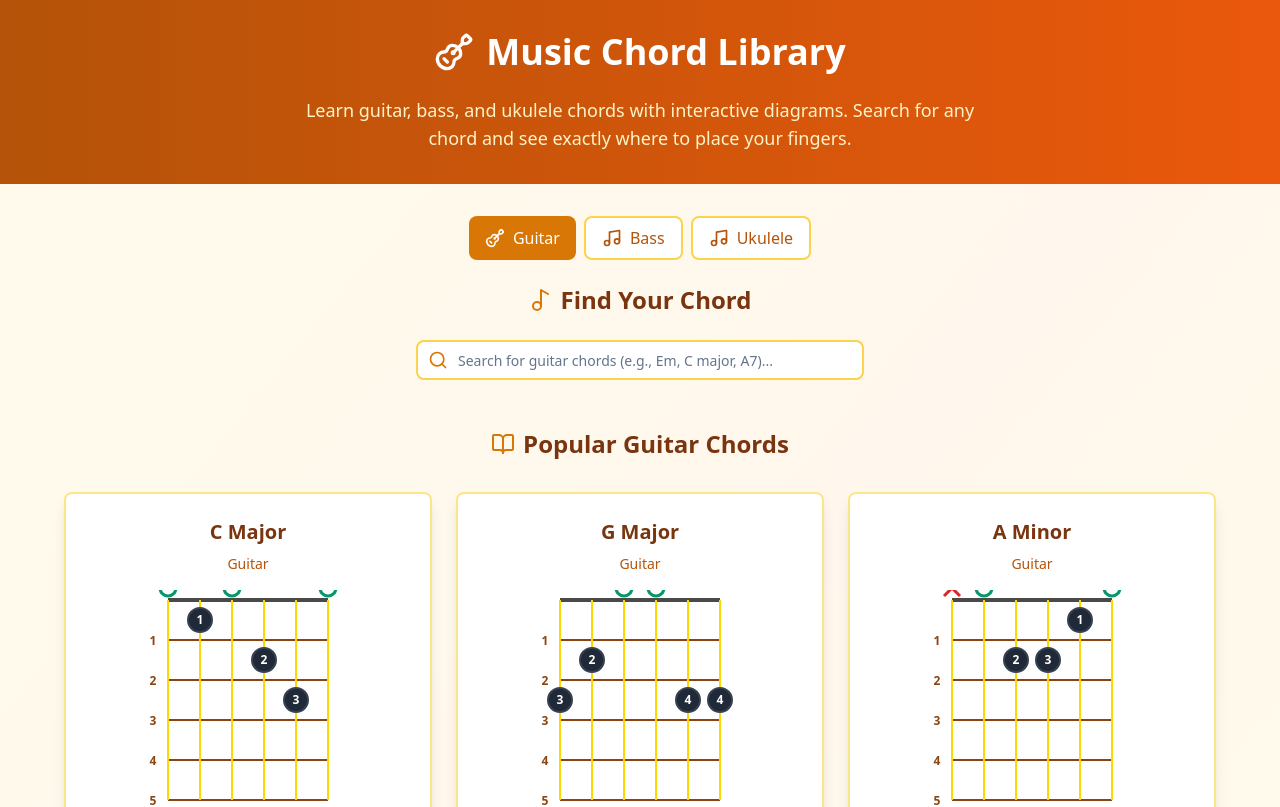
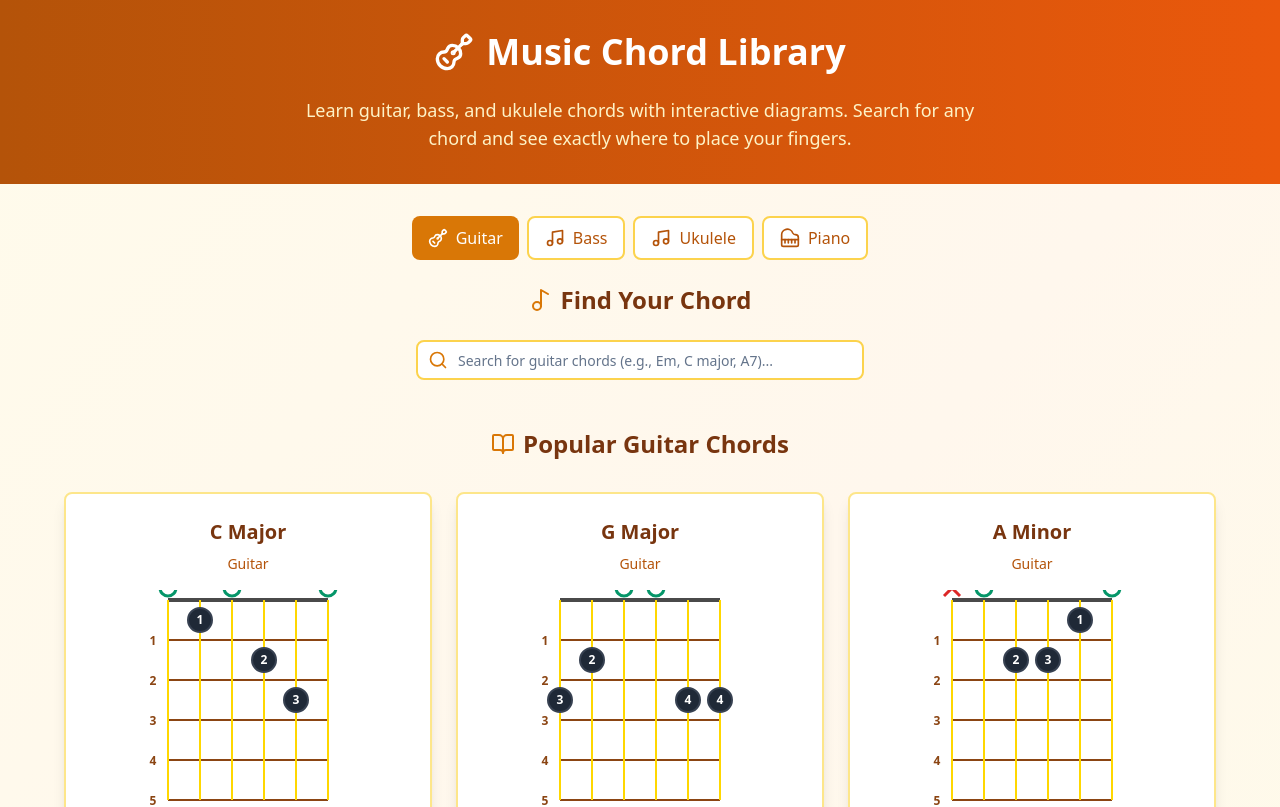
Before and after one commit to jacobxny/Chord-Learner, a React (Vite) app: page / in a window 1280 px wide. Shown: the top 807 px of the page. Built offline with nearby package versions, Linux system fonts and the light colour scheme.

Commit message:
Add piano instrument support
Add piano to the instrument selector and chord data.

```diff
--- a/src/components/ChordDiagram.tsx
+++ b/src/components/ChordDiagram.tsx
@@ -12,6 +12,95 @@ const ChordDiagram: React.FC<ChordDiagramProps> = ({ chord }) => {
   const stringWidth = chord.instrument === 'bass' ? 40 : 32;
   const diagramWidth = 20 + (strings.length - 1) * stringWidth + 20;
 
+  // Piano keyboard rendering
+  if (chord.instrument === 'piano') {
+    const whiteKeys = ['C', 'D', 'E', 'F', 'G', 'A', 'B'];
+    const blackKeys = ['C#', 'D#', 'F#', 'G#', 'A#'];
+    const keyWidth = 40;
+    const whiteKeyHeight = 120;
+    const blackKeyHeight = 80;
+
+    return (
+      <div className="bg-white rounded-lg shadow-lg p-6 border-2 border-amber-200">
+        <h3 className="text-xl font-bold text-amber-900 mb-2 text-center">{chord.name}</h3>
+        <p className="text-sm text-amber-700 mb-4 text-center capitalize">{chord.instrument}</p>
+
+        <div className="relative mx-auto" style={{ width: whiteKeys.length * keyWidth }}>
+          {/* Piano keyboard */}
+          <svg width={whiteKeys.length * keyWidth} height={whiteKeyHeight + 20} className="mx-auto">
+            {/* White keys */}
+            {whiteKeys.map((key, index) => {
+              const isPressed = chord.keys?.includes(key);
+              return (
+                <rect
+                  key={key}
+                  x={index * keyWidth}
+                  y="0"
+                  width={keyWidth - 2}
+                  height={whiteKeyHeight}
+                  fill={isPressed ? "#FCD34D" : "#FFFFFF"}
+                  stroke="#374151"
+                  strokeWidth="2"
+                  rx="4"
+                />
+              );
+            })}
+
+            {/* Black keys */}
+            {blackKeys.map((key, index) => {
+              const blackKeyPositions = [0.7, 1.7, 3.7, 4.7, 5.7]; // Positions relative to white keys
+              const isPressed = chord.keys?.includes(key);
+              if (index < blackKeyPositions.length) {
+                return (
+                  <rect
+                    key={key}
+                    x={blackKeyPositions[index] * keyWidth - 12}
+                    y="0"
+                    width="24"
+                    height={blackKeyHeight}
+                    fill={isPressed ? "#F59E0B" : "#1F2937"}
+                    stroke="#374151"
+                    strokeWidth="1"
+                    rx="2"
+                  />
+                );
+              }
+              return null;
+            })}
+
+            {/* Key labels */}
+            {whiteKeys.map((key, index) => (
+              <text
+                key={`label-${key}`}
+                x={index * keyWidth + keyWidth / 2}
+                y={whiteKeyHeight + 15}
+                textAnchor="middle"
+                fill="#374151"
+                fontSize="12"
+                fontWeight="bold"
+              >
+                {key}
+              </text>
+            ))}
+          </svg>
+
+          {/* Chord notes display */}
+          <div className="mt-4 text-center">
+            <p className="text-sm text-amber-700 mb-2">Notes:</p>
+            <div className="flex justify-center gap-2">
+              {chord.keys?.map((key, index) => (
+                <span key={index} className="bg-amber-100 text-amber-800 px-2 py-1 rounded text-sm font-medium">
+                  {key}
+                </span>
+              ))}
+            </div>
+          </div>
+        </div>
+      </div>
+    );
+  }
+
+  // String instrument rendering (guitar, bass, ukulele)
   return (
     <div className="bg-white rounded-lg shadow-lg p-6 border-2 border-amber-200">
       <h3 className="text-xl font-bold text-amber-900 mb-2 text-center">{chord.name}</h3>
--- a/src/components/InstrumentSelector.tsx
+++ b/src/components/InstrumentSelector.tsx
@@ -1,6 +1,6 @@
 
 import React from 'react';
-import { Guitar, Music } from 'lucide-react';
+import { Guitar, Music, Piano } from 'lucide-react';
 import { Instrument } from '../data/chords';
 
 interface InstrumentSelectorProps {
@@ -15,7 +15,8 @@ const InstrumentSelector: React.FC<InstrumentSelectorProps> = ({
   const instruments: { value: Instrument; label: string; icon: React.ReactNode }[] = [
     { value: 'guitar', label: 'Guitar', icon: <Guitar className="h-5 w-5" /> },
     { value: 'bass', label: 'Bass', icon: <Music className="h-5 w-5" /> },
-    { value: 'ukulele', label: 'Ukulele', icon: <Music className="h-5 w-5" /> }
+    { value: 'ukulele', label: 'Ukulele', icon: <Music className="h-5 w-5" /> },
+    { value: 'piano', label: 'Piano', icon: <Piano className="h-5 w-5" /> }
   ];
 
   return (
--- a/src/data/chords.ts
+++ b/src/data/chords.ts
@@ -1,18 +1,20 @@
 
 export interface ChordData {
   name: string;
-  positions: number[]; // Fret positions for each string (0 = open, -1 = muted)
+  positions: number[]; // Fret positions for each string (0 = open, -1 = muted) OR piano keys
   fingers: number[]; // Finger numbers (0 = open/muted, 1-4 = fingers)
   baseFret: number; // Starting fret for display
-  instrument: 'guitar' | 'bass' | 'ukulele';
+  instrument: 'guitar' | 'bass' | 'ukulele' | 'piano';
+  keys?: string[]; // Piano keys for piano chords
 }
 
-export type Instrument = 'guitar' | 'bass' | 'ukulele';
+export type Instrument = 'guitar' | 'bass' | 'ukulele' | 'piano';
 
 export const instrumentStrings: Record<Instrument, string[]> = {
   guitar: ['E', 'A', 'D', 'G', 'B', 'E'],
   bass: ['G', 'D', 'A', 'E'],
-  ukulele: ['G', 'C', 'E', 'A']
+  ukulele: ['G', 'C', 'E', 'A'],
+  piano: ['C', 'D', 'E', 'F', 'G', 'A', 'B'] // Octave keys
 };
 
 export const chordDatabase: Record<string, ChordData[]> = {
@@ -20,101 +22,120 @@ export const chordDatabase: Record<string, ChordData[]> = {
   "C": [
     { name: "C Major", positions: [0, 1, 0, 2, 3, 0], fingers: [0, 1, 0, 2, 3, 0], baseFret: 1, instrument: 'guitar' },
     { name: "C Major", positions: [-1, 3, 5, 5], fingers: [0, 1, 3, 4], baseFret: 1, instrument: 'bass' },
-    { name: "C Major", positions: [0, 0, 0, 3], fingers: [0, 0, 0, 3], baseFret: 1, instrument: 'ukulele' }
+    { name: "C Major", positions: [0, 0, 0, 3], fingers: [0, 0, 0, 3], baseFret: 1, instrument: 'ukulele' },
+    { name: "C Major", positions: [1, 3, 5], fingers: [1, 3, 5], baseFret: 1, instrument: 'piano', keys: ['C', 'E', 'G'] }
   ],
   "D": [
     { name: "D Major", positions: [-1, -1, 0, 2, 3, 2], fingers: [0, 0, 0, 1, 3, 2], baseFret: 1, instrument: 'guitar' },
     { name: "D Major", positions: [-1, 5, 7, 7], fingers: [0, 1, 3, 4], baseFret: 1, instrument: 'bass' },
-    { name: "D Major", positions: [2, 2, 2, 0], fingers: [2, 2, 2, 0], baseFret: 1, instrument: 'ukulele' }
+    { name: "D Major", positions: [2, 2, 2, 0], fingers: [2, 2, 2, 0], baseFret: 1, instrument: 'ukulele' },
+    { name: "D Major", positions: [1, 3, 5], fingers: [1, 3, 5], baseFret: 1, instrument: 'piano', keys: ['D', 'F#', 'A'] }
   ],
   "E": [
     { name: "E Major", positions: [0, 2, 2, 1, 0, 0], fingers: [0, 3, 2, 1, 0, 0], baseFret: 1, instrument: 'guitar' },
     { name: "E Major", positions: [0, 2, 2, 1], fingers: [0, 3, 2, 1], baseFret: 1, instrument: 'bass' },
-    { name: "E Major", positions: [4, 4, 4, 2], fingers: [3, 3, 3, 1], baseFret: 1, instrument: 'ukulele' }
+    { name: "E Major", positions: [4, 4, 4, 2], fingers: [3, 3, 3, 1], baseFret: 1, instrument: 'ukulele' },
+    { name: "E Major", positions: [1, 3, 5], fingers: [1, 3, 5], baseFret: 1, instrument: 'piano', keys: ['E', 'G#', 'B'] }
   ],
   "F": [
     { name: "F Major", positions: [1, 1, 3, 3, 2, 1], fingers: [1, 1, 4, 3, 2, 1], baseFret: 1, instrument: 'guitar' },
     { name: "F Major", positions: [1, 3, 3, 2], fingers: [1, 3, 4, 2], baseFret: 1, instrument: 'bass' },
-    { name: "F Major", positions: [2, 0, 1, 0], fingers: [2, 0, 1, 0], baseFret: 1, instrument: 'ukulele' }
+    { name: "F Major", positions: [2, 0, 1, 0], fingers: [2, 0, 1, 0], baseFret: 1, instrument: 'ukulele' },
+    { name: "F Major", positions: [1, 3, 5], fingers: [1, 3, 5], baseFret: 1, instrument: 'piano', keys: ['F', 'A', 'C'] }
   ],
   "G": [
     { name: "G Major", positions: [3, 2, 0, 0, 3, 3], fingers: [3, 2, 0, 0, 4, 4], baseFret: 1, instrument: 'guitar' },
     { name: "G Major", positions: [3, 5, 5, 4], fingers: [1, 3, 4, 2], baseFret: 1, instrument: 'bass' },
-    { name: "G Major", positions: [0, 2, 3, 2], fingers: [0, 1, 3, 2], baseFret: 1, instrument: 'ukulele' }
+    { name: "G Major", positions: [0, 2, 3, 2], fingers: [0, 1, 3, 2], baseFret: 1, instrument: 'ukulele' },
+    { name: "G Major", positions: [1, 3, 5], fingers: [1, 3, 5], baseFret: 1, instrument: 'piano', keys: ['G', 'B', 'D'] }
   ],
   "A": [
     { name: "A Major", positions: [-1, 0, 2, 2, 2, 0], fingers: [0, 0, 1, 2, 3, 0], baseFret: 1, instrument: 'guitar' },
     { name: "A Major", positions: [-1, 0, 2, 2], fingers: [0, 0, 1, 2], baseFret: 1, instrument: 'bass' },
-    { name: "A Major", positions: [2, 1, 0, 0], fingers: [2, 1, 0, 0], baseFret: 1, instrument: 'ukulele' }
+    { name: "A Major", positions: [2, 1, 0, 0], fingers: [2, 1, 0, 0], baseFret: 1, instrument: 'ukulele' },
+    { name: "A Major", positions: [1, 3, 5], fingers: [1, 3, 5], baseFret: 1, instrument: 'piano', keys: ['A', 'C#', 'E'] }
   ],
   "B": [
     { name: "B Major", positions: [-1, 2, 4, 4, 4, 2], fingers: [0, 1, 3, 4, 2, 1], baseFret: 1, instrument: 'guitar' },
     { name: "B Major", positions: [-1, 2, 4, 4], fingers: [0, 1, 3, 4], baseFret: 1, instrument: 'bass' },
-    { name: "B Major", positions: [4, 3, 2, 2], fingers: [4, 3, 1, 2], baseFret: 1, instrument: 'ukulele' }
+    { name: "B Major", positions: [4, 3, 2, 2], fingers: [4, 3, 1, 2], baseFret: 1, instrument: 'ukulele' },
+    { name: "B Major", positions: [1, 3, 5], fingers: [1, 3, 5], baseFret: 1, instrument: 'piano', keys: ['B', 'D#', 'F#'] }
   ],
 
   // Minor Chords
   "Am": [
     { name: "A Minor", positions: [-1, 0, 2, 2, 1, 0], fingers: [0, 0, 2, 3, 1, 0], baseFret: 1, instrument: 'guitar' },
     { name: "A Minor", positions: [-1, 0, 2, 1], fingers: [0, 0, 2, 1], baseFret: 1, instrument: 'bass' },
-    { name: "A Minor", positions: [2, 0, 0, 0], fingers: [1, 0, 0, 0], baseFret: 1, instrument: 'ukulele' }
+    { name: "A Minor", positions: [2, 0, 0, 0], fingers: [1, 0, 0, 0], baseFret: 1, instrument: 'ukulele' },
+    { name: "A Minor", positions: [1, 2, 5], fingers: [1, 2, 5], baseFret: 1, instrument: 'piano', keys: ['A', 'C', 'E'] }
   ],
   "Bm": [
     { name: "B Minor", positions: [-1, 2, 4, 4, 3, 2], fingers: [0, 1, 3, 4, 2, 1], baseFret: 1, instrument: 'guitar' },
     { name: "B Minor", positions: [-1, 2, 4, 3], fingers: [0, 1, 4, 2], baseFret: 1, instrument: 'bass' },
-    { name: "B Minor", positions: [4, 2, 2, 2], fingers: [4, 1, 1, 1], baseFret: 1, instrument: 'ukulele' }
+    { name: "B Minor", positions: [4, 2, 2, 2], fingers: [4, 1, 1, 1], baseFret: 1, instrument: 'ukulele' },
+    { name: "B Minor", positions: [1, 2, 5], fingers: [1, 2, 5], baseFret: 1, instrument: 'piano', keys: ['B', 'D', 'F#'] }
   ],
   "Cm": [
     { name: "C Minor", positions: [-1, 3, 5, 5, 4, 3], fingers: [0, 1, 3, 4, 2, 1], baseFret: 1, instrument: 'guitar' },
     { name: "C Minor", positions: [-1, 3, 5, 4], fingers: [0, 1, 4, 2], baseFret: 1, instrument: 'bass' },
-    { name: "C Minor", positions: [0, 3, 3, 3], fingers: [0, 1, 1, 1], baseFret: 1, instrument: 'ukulele' }
+    { name: "C Minor", positions: [0, 3, 3, 3], fingers: [0, 1, 1, 1], baseFret: 1, instrument: 'ukulele' },
+    { name: "C Minor", positions: [1, 2, 5], fingers: [1, 2, 5], baseFret: 1, instrument: 'piano', keys: ['C', 'Eb', 'G'] }
   ],
   "Dm": [
     { name: "D Minor", positions: [-1, -1, 0, 2, 3, 1], fingers: [0, 0, 0, 2, 3, 1], baseFret: 1, instrument: 'guitar' },
     { name: "D Minor", positions: [-1, 5, 7, 6], fingers: [0, 1, 4, 2], baseFret: 1, instrument: 'bass' },
-    { name: "D Minor", positions: [2, 2, 1, 0], fingers: [3, 2, 1, 0], baseFret: 1, instrument: 'ukulele' }
+    { name: "D Minor", positions: [2, 2, 1, 0], fingers: [3, 2, 1, 0], baseFret: 1, instrument: 'ukulele' },
+    { name: "D Minor", positions: [1, 2, 5], fingers: [1, 2, 5], baseFret: 1, instrument: 'piano', keys: ['D', 'F', 'A'] }
   ],
   "Em": [
     { name: "E Minor", positions: [0, 2, 2, 0, 0, 0], fingers: [0, 2, 3, 0, 0, 0], baseFret: 1, instrument: 'guitar' },
     { name: "E Minor", positions: [0, 2, 2, 0], fingers: [0, 2, 3, 0], baseFret: 1, instrument: 'bass' },
-    { name: "E Minor", positions: [0, 4, 3, 2], fingers: [0, 4, 3, 2], baseFret: 1, instrument: 'ukulele' }
+    { name: "E Minor", positions: [0, 4, 3, 2], fingers: [0, 4, 3, 2], baseFret: 1, instrument: 'ukulele' },
+    { name: "E Minor", positions: [1, 2, 5], fingers: [1, 2, 5], baseFret: 1, instrument: 'piano', keys: ['E', 'G', 'B'] }
   ],
   "Fm": [
     { name: "F Minor", positions: [1, 1, 3, 3, 2, 1], fingers: [1, 1, 4, 3, 2, 1], baseFret: 1, instrument: 'guitar' },
     { name: "F Minor", positions: [1, 3, 3, 1], fingers: [1, 3, 4, 1], baseFret: 1, instrument: 'bass' },
-    { name: "F Minor", positions: [1, 0, 1, 3], fingers: [1, 0, 2, 4], baseFret: 1, instrument: 'ukulele' }
+    { name: "F Minor", positions: [1, 0, 1, 3], fingers: [1, 0, 2, 4], baseFret: 1, instrument: 'ukulele' },
+    { name: "F Minor", positions: [1, 2, 5], fingers: [1, 2, 5], baseFret: 1, instrument: 'piano', keys: ['F', 'Ab', 'C'] }
   ],
   "Gm": [
     { name: "G Minor", positions: [3, 5, 5, 3, 3, 3], fingers: [1, 3, 4, 1, 1, 1], baseFret: 1, instrument: 'guitar' },
     { name: "G Minor", positions: [3, 5, 5, 3], fingers: [1, 3, 4, 1], baseFret: 1, instrument: 'bass' },
-    { name: "G Minor", positions: [0, 2, 3, 1], fingers: [0, 2, 3, 1], baseFret: 1, instrument: 'ukulele' }
+    { name: "G Minor", positions: [0, 2, 3, 1], fingers: [0, 2, 3, 1], baseFret: 1, instrument: 'ukulele' },
+    { name: "G Minor", positions: [1, 2, 5], fingers: [1, 2, 5], baseFret: 1, instrument: 'piano', keys: ['G', 'Bb', 'D'] }
   ],
 
   // Seventh Chords
   "C7": [
     { name: "C Dominant 7", positions: [0, 1, 0, 2, 1, 0], fingers: [0, 1, 0, 3, 2, 0], baseFret: 1, instrument: 'guitar' },
     { name: "C Dominant 7", positions: [-1, 3, 5, 3], fingers: [0, 2, 4, 1], baseFret: 1, instrument: 'bass' },
-    { name: "C Dominant 7", positions: [0, 0, 0, 1], fingers: [0, 0, 0, 1], baseFret: 1, instrument: 'ukulele' }
+    { name: "C Dominant 7", positions: [0, 0, 0, 1], fingers: [0, 0, 0, 1], baseFret: 1, instrument: 'ukulele' },
+    { name: "C Dominant 7", positions: [1, 3, 5, 7], fingers: [1, 3, 5, 7], baseFret: 1, instrument: 'piano', keys: ['C', 'E', 'G', 'Bb'] }
   ],
   "D7": [
     { name: "D Dominant 7", positions: [-1, -1, 0, 2, 1, 2], fingers: [0, 0, 0, 3, 1, 2], baseFret: 1, instrument: 'guitar' },
     { name: "D Dominant 7", positions: [-1, 5, 7, 5], fingers: [0, 2, 4, 1], baseFret: 1, instrument: 'bass' },
-    { name: "D Dominant 7", positions: [2, 2, 2, 3], fingers: [1, 1, 1, 2], baseFret: 1, instrument: 'ukulele' }
+    { name: "D Dominant 7", positions: [2, 2, 2, 3], fingers: [1, 1, 1, 2], baseFret: 1, instrument: 'ukulele' },
+    { name: "D Dominant 7", positions: [1, 3, 5, 7], fingers: [1, 3, 5, 7], baseFret: 1, instrument: 'piano', keys: ['D', 'F#', 'A', 'C'] }
   ],
   "E7": [
     { name: "E Dominant 7", positions: [0, 2, 0, 1, 0, 0], fingers: [0, 2, 0, 1, 0, 0], baseFret: 1, instrument: 'guitar' },
     { name: "E Dominant 7", positions: [0, 2, 0, 1], fingers: [0, 3, 0, 1], baseFret: 1, instrument: 'bass' },
-    { name: "E Dominant 7", positions: [1, 2, 0, 2], fingers: [1, 2, 0, 3], baseFret: 1, instrument: 'ukulele' }
+    { name: "E Dominant 7", positions: [1, 2, 0, 2], fingers: [1, 2, 0, 3], baseFret: 1, instrument: 'ukulele' },
+    { name: "E Dominant 7", positions: [1, 3, 5, 7], fingers: [1, 3, 5, 7], baseFret: 1, instrument: 'piano', keys: ['E', 'G#', 'B', 'D'] }
   ],
   "G7": [
     { name: "G Dominant 7", positions: [3, 2, 0, 0, 0, 1], fingers: [3, 2, 0, 0, 0, 1], baseFret: 1, instrument: 'guitar' },
     { name: "G Dominant 7", positions: [3, 5, 3, 4], fingers: [1, 4, 2, 3], baseFret: 1, instrument: 'bass' },
-    { name: "G Dominant 7", positions: [0, 2, 1, 2], fingers: [0, 3, 1, 4], baseFret: 1, instrument: 'ukulele' }
+    { name: "G Dominant 7", positions: [0, 2, 1, 2], fingers: [0, 3, 1, 4], baseFret: 1, instrument: 'ukulele' },
+    { name: "G Dominant 7", positions: [1, 3, 5, 7], fingers: [1, 3, 5, 7], baseFret: 1, instrument: 'piano', keys: ['G', 'B', 'D', 'F'] }
   ],
   "A7": [
     { name: "A Dominant 7", positions: [-1, 0, 2, 0, 2, 0], fingers: [0, 0, 2, 0, 3, 0], baseFret: 1, instrument: 'guitar' },
     { name: "A Dominant 7", positions: [-1, 0, 2, 0], fingers: [0, 0, 2, 0], baseFret: 1, instrument: 'bass' },
-    { name: "A Dominant 7", positions: [0, 1, 0, 0], fingers: [0, 1, 0, 0], baseFret: 1, instrument: 'ukulele' }
+    { name: "A Dominant 7", positions: [0, 1, 0, 0], fingers: [0, 1, 0, 0], baseFret: 1, instrument: 'ukulele' },
+    { name: "A Dominant 7", positions: [1, 3, 5, 7], fingers: [1, 3, 5, 7], baseFret: 1, instrument: 'piano', keys: ['A', 'C#', 'E', 'G'] }
   ]
 };
 
```
